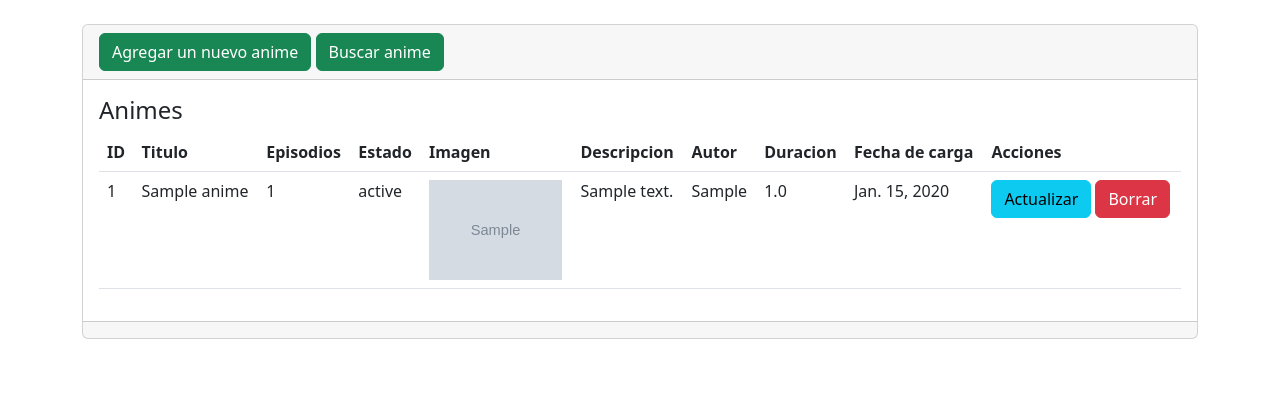
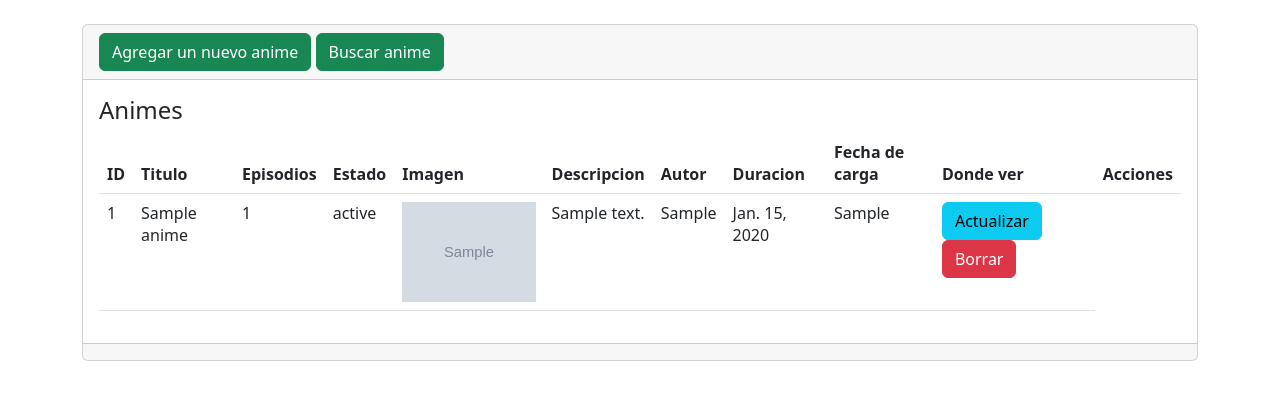
Before and after one commit to matirober/blog-de-animes, a Django app: page /animes/ in a window 1280 px wide. Shown: the part 56-456 px from the top of the page. Run offline with Django 4.2, Linux system fonts and the light colour scheme; tables that the repository leaves empty hold one stand-in row (values such as "Sample post"); grey boxes marked "Sample" are stand-in pictures; parts of the project's set-up code (start-up, migrations or seed data) failed here and were passed over.

Commit message:
agrego donde ver cada anime, serie y pelicula en models, y quito duracion en modls serie y anime

```diff
--- a/sistema/animes/models.py
+++ b/sistema/animes/models.py
@@ -12,8 +12,8 @@ class Anime(models.Model):
     imagen = models.ImageField(upload_to='imagenes/', verbose_name='Imagen', null=True)
     descripcion = models.TextField(max_length=500, verbose_name='Descripcion')
     autor = models.CharField(max_length=100)
-    duracion = models.FloatField()
     fecha_de_carga = models.DateField()
+    donde_ver = models.URLField()
 
     def _str__(self):
         fila = "Titulo:" + self.titulo +  "-" + "Descripcion:" + self.descripcion
@@ -31,8 +31,8 @@ class Serie(models.Model):
     imagen = models.ImageField(upload_to='imagenes/', verbose_name='Imagen', null=True)
     descripcion = models.TextField(max_length=500, verbose_name='Descripcion')
     autor = models.CharField(max_length=100)
-    duracion = models.FloatField()
     fecha_de_carga = models.DateField()
+    donde_ver = models.URLField()
 
     def _str__(self):
         fila = "Titulo:" + self.titulo +  "-" + "Descripcion:" + self.descripcion
@@ -50,6 +50,7 @@ class Pelicula(models.Model):
     autor = models.CharField(max_length=100)
     duracion = models.FloatField()
     fecha_de_carga = models.DateField()
+    donde_ver = models.URLField()
 
     def _str__(self):
         fila = "Titulo:" + self.titulo +  "-" + "Descripcion:" + self.descripcion
--- a/sistema/animes/templates/animes/index.html
+++ b/sistema/animes/templates/animes/index.html
@@ -25,6 +25,7 @@
                     <th>Autor</th>
                     <th>Duracion</th>
                     <th>Fecha de carga</th>
+                    <th>Donde ver</th>
                     <th>Acciones</th>
                 </tr>
             </thead>
@@ -42,8 +43,8 @@
                     </td>
                     <td>{{ anime.descripcion }}</td>
                     <td>{{ anime.autor }}</td>
-                    <td>{{ anime.duracion }}</td>
                     <td>{{ anime.fecha_de_carga }}</td>
+                    <td>{{ anime.donde_ver}}</td>
                     <td>
                         <a name="" id="" class="btn btn-info" href="{% url 'actualizar_anime' anime.id %}" role="button">Actualizar</a>
                         <a name="" id="" class="btn btn-danger" href="{% url 'borrar_anime' anime.id %}" role="button">Borrar</a>
--- a/sistema/animes/templates/series/index.html
+++ b/sistema/animes/templates/series/index.html
@@ -41,7 +41,6 @@
                     </td>
                     <td>{{ serie.descripcion }}</td>
                     <td>{{ serie.autor }}</td>
-                    <td>{{ serie.duracion }}</td>
                     <td>{{ serie.fecha_de_carga }}</td>
                     <td>
                         <a name="" id="" class="btn btn-info" href="{% url 'actualizar_serie' serie.id %}" role="button">Actualizar</a>
```
Also changed, not shown: sistema/animes/migrations/0008_anime_donde_ver.py (added), sistema/animes/migrations/0009_remove_anime_duracion_remove_serie_duracion_and_more.py (added), sistema/db.sqlite3, sistema/imagenes/3917551_cTPdJZp.jpg (added).
